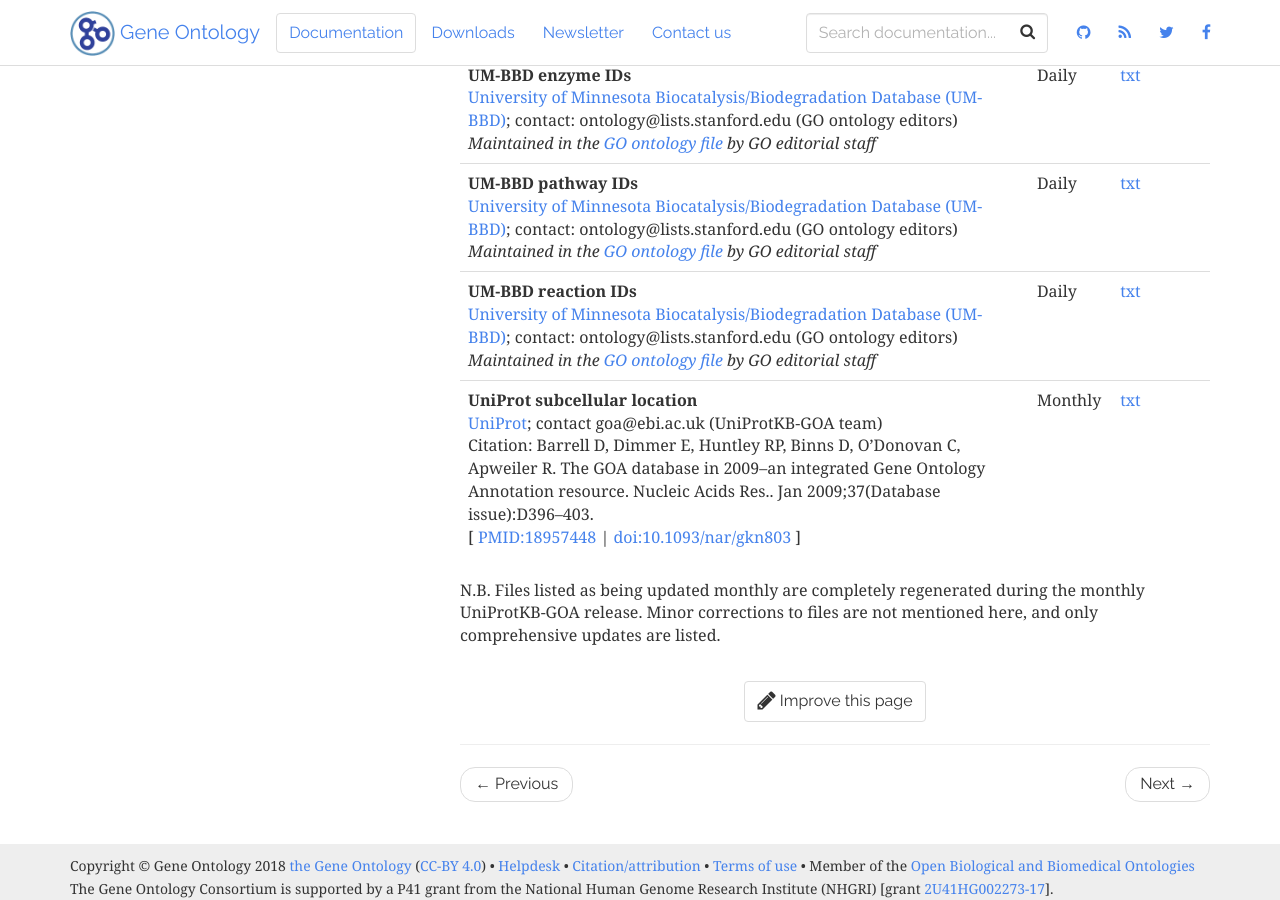
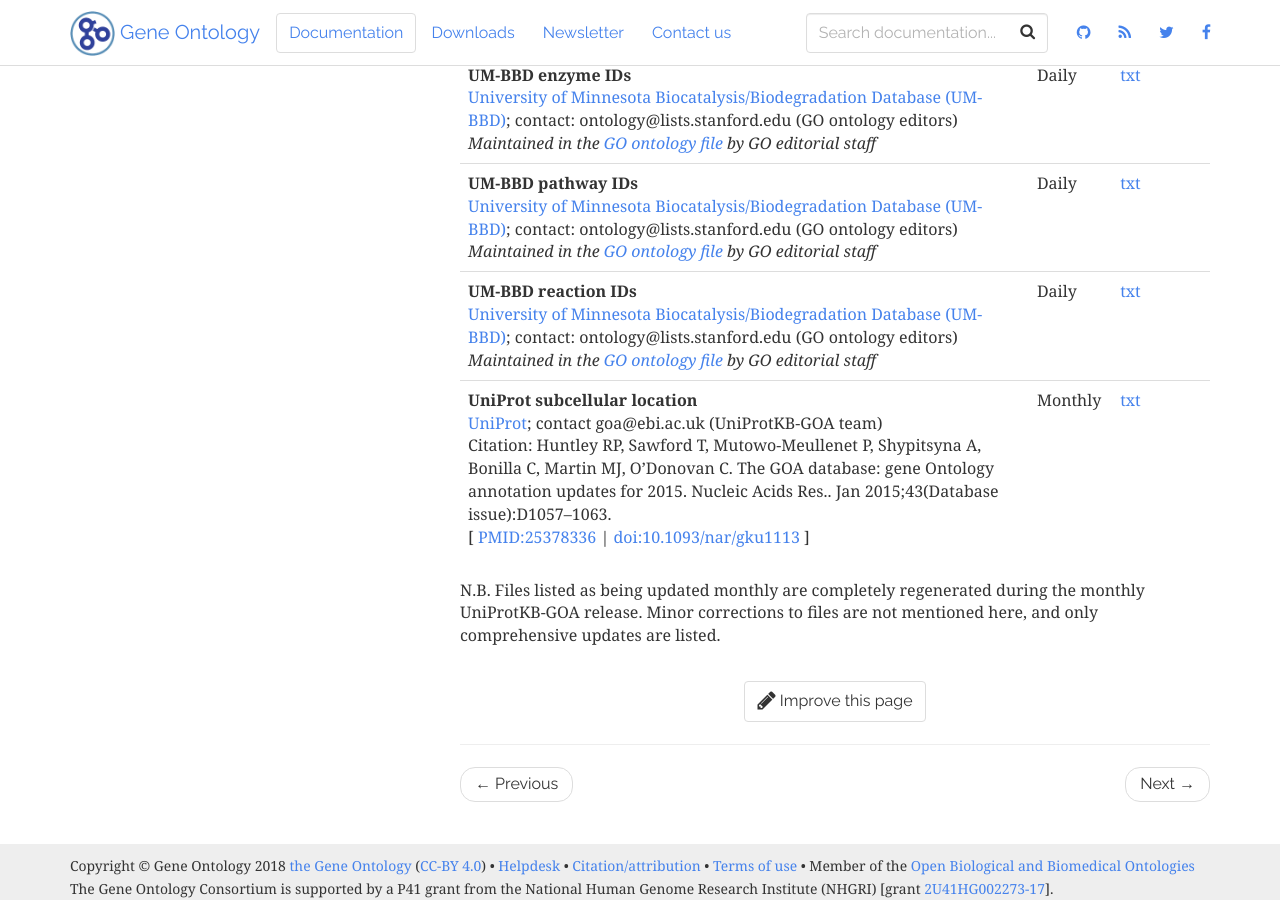
Before and after one commit to geneontology/geneontology.github.io, a Jekyll site: the page built from docs/_docs/download-mappings.md, in a window 1280 px wide and 900 px high, scrolled down 5130 px. Built offline with Jekyll 4.4.1, drawn with Linux system fonts in a browser that asks for light colours; nearby versions of some CDN libraries.

Commit message:
Update download-mappings.md

```diff
--- a/docs/_docs/download-mappings.md
+++ b/docs/_docs/download-mappings.md
@@ -63,6 +63,6 @@ Mappings of external databases to GO
 |**UM-BBD enzyme IDs**<br> [University of Minnesota Biocatalysis/Biodegradation Database (UM-BBD)](http://umbbd.msi.umn.edu/); contact: ontology@lists.stanford.edu (GO ontology editors)<br> *Maintained in the [GO ontology file](http://geneontology.org/GO.downloads.ontology.shtml) by GO editorial staff*|Daily |	[txt](http://geneontology.org/external2go/um-bbd_enzymeid2go)|
 |**UM-BBD pathway IDs**<br> [University of Minnesota Biocatalysis/Biodegradation Database (UM-BBD)](http://umbbd.msi.umn.edu/); contact: ontology@lists.stanford.edu (GO ontology editors)<br> *Maintained in the [GO ontology file](http://geneontology.org/GO.downloads.ontology.shtml) by GO editorial staff*|Daily 	|[txt](http://geneontology.org/external2go/um-bbd_pathwayid2go)|
 |**UM-BBD reaction IDs**<br> [University of Minnesota Biocatalysis/Biodegradation Database (UM-BBD)](http://umbbd.msi.umn.edu/); contact: ontology@lists.stanford.edu (GO ontology editors)<br> *Maintained in the [GO ontology file](http://geneontology.org/GO.downloads.ontology.shtml) by GO editorial staff*|Daily	|[txt](http://geneontology.org/external2go/um-bbd_reactionid2go)|
-|**UniProt subcellular location**<br> [UniProt](http://www.uniprot.org/); contact goa@ebi.ac.uk (UniProtKB-GOA team)<br>Citation: Barrell D, Dimmer E, Huntley RP, Binns D, O'Donovan C, Apweiler R. The GOA database in 2009--an integrated Gene Ontology Annotation resource. Nucleic Acids Res.. Jan 2009;37(Database issue):D396–403. <br>[ [PMID:18957448](http://www.ncbi.nlm.nih.gov/pubmed/18957448) \| [doi:10.1093/nar/gkn803](http://dx.doi.org/10.1093/nar/gkn803) ]|	Monthly |	[txt](http://geneontology.org/external2go/uniprotkb_sl2go)|
+|**UniProt subcellular location**<br> [UniProt](http://www.uniprot.org/); contact goa@ebi.ac.uk (UniProtKB-GOA team)<br>Citation: Huntley RP, Sawford T, Mutowo-Meullenet P, Shypitsyna A, Bonilla C, Martin MJ, O’Donovan C. The GOA database: gene Ontology annotation updates for 2015.  Nucleic Acids Res.. Jan 2015;43(Database issue):D1057–1063. <br>[ [PMID:25378336](https://www.ncbi.nlm.nih.gov/pubmed/25378336) \| [doi:10.1093/nar/gku1113](http://dx.doi.org/10.1093/nar/gku1113) ]|	Monthly |	[txt](http://geneontology.org/external2go/uniprotkb_sl2go)|
 
 N.B. Files listed as being updated monthly are completely regenerated during the monthly UniProtKB-GOA release. Minor corrections to files are not mentioned here, and only comprehensive updates are listed.
```
